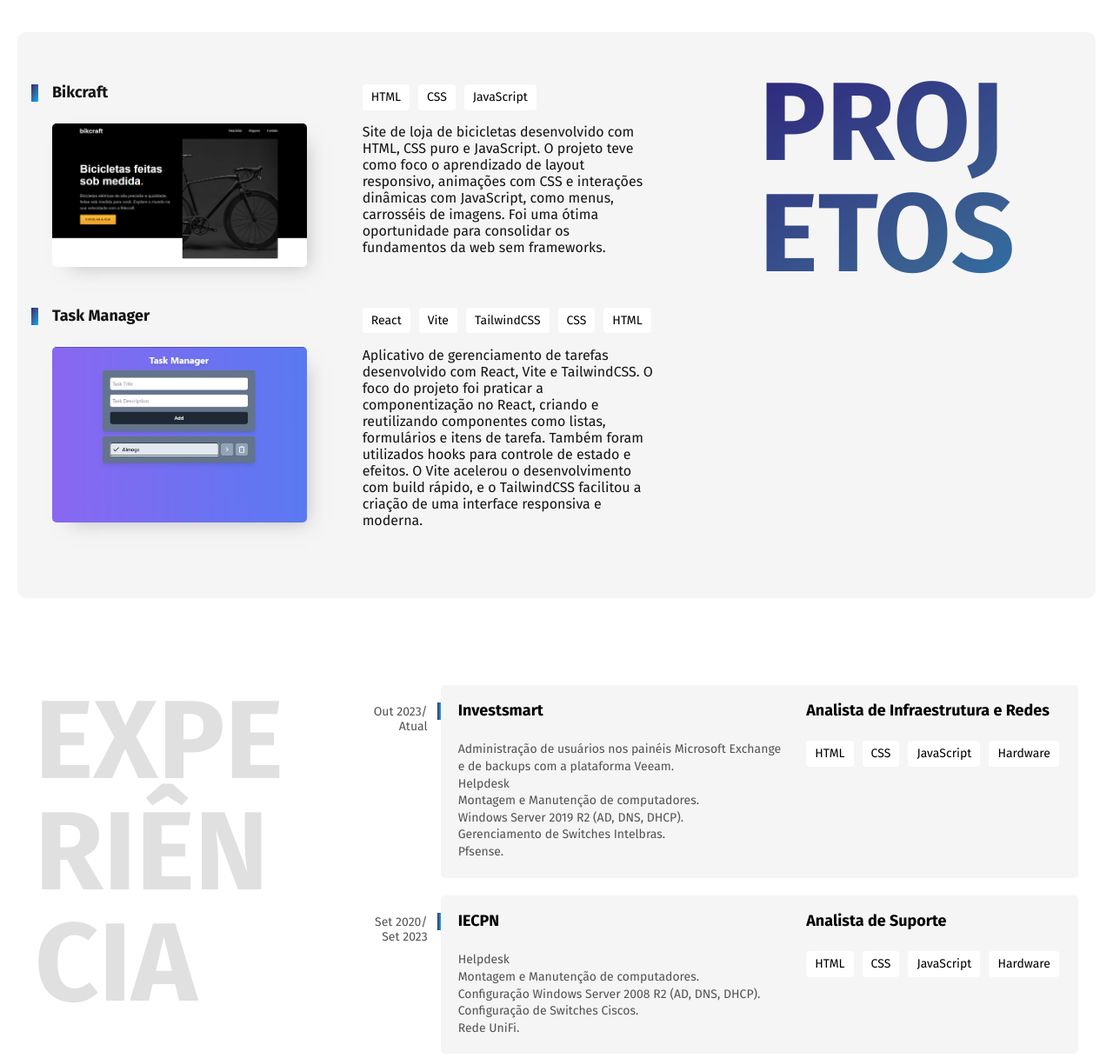
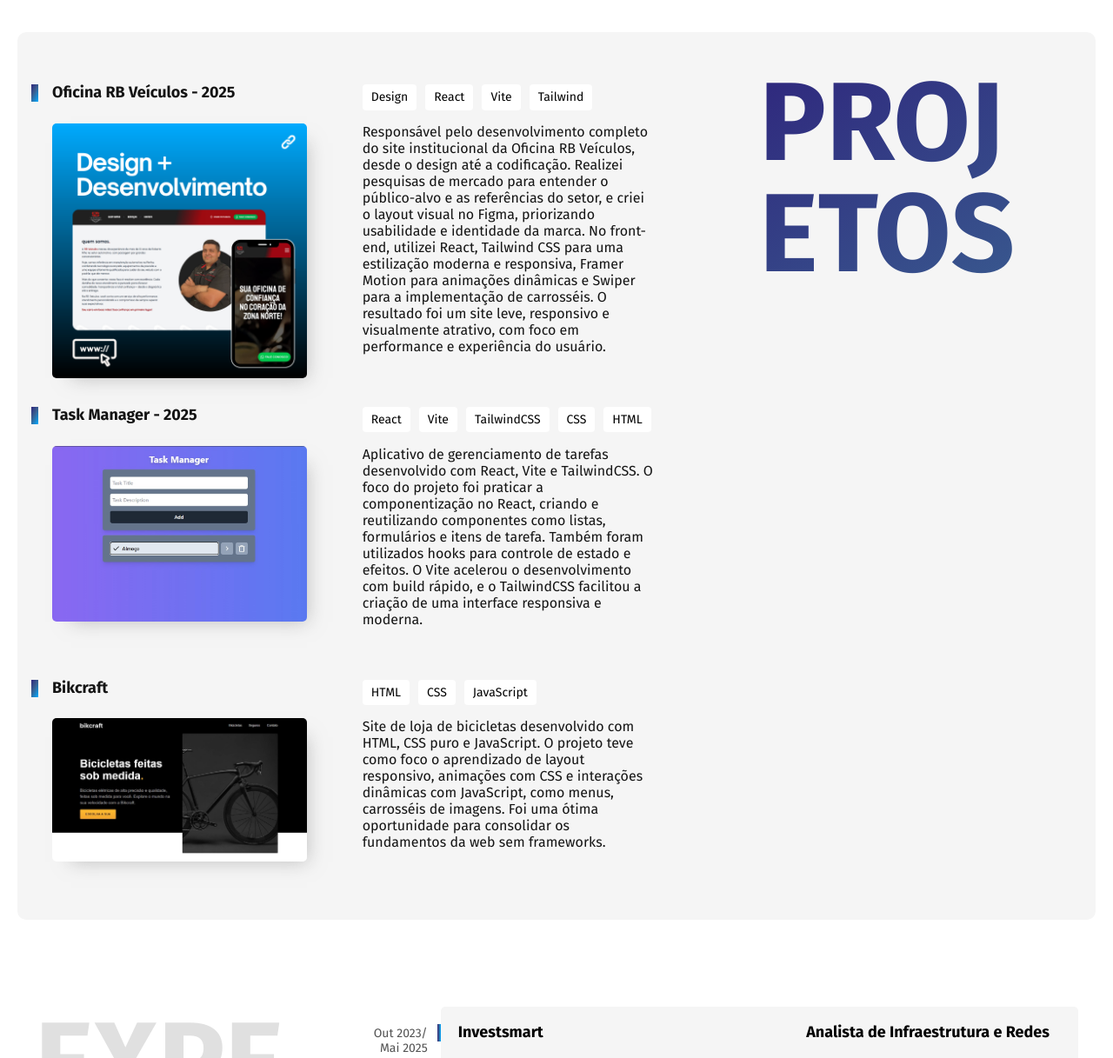
Before and after one commit to guilhermepsts/guilhermepsts.github.io, a plain HTML site: page index.html in a window 1280 px wide. Shown: the part 533-1750 px from the top of the page at 87% size. Drawn offline with Linux system fonts and the light colour scheme.

Commit message:
add projeto

```diff
--- a/css/projetos.css
+++ b/css/projetos.css
@@ -105,7 +105,7 @@
 }
 
 .projeto img:hover {
-	max-width: 45%;
+	max-width: 43%;
 	transition: 0.2s;
 }
 
--- a/index.html
+++ b/index.html
@@ -42,18 +42,19 @@
   <section class="projetos-section" id="projetos" aria-label="Projetos">
     <div class="projetos">
       <div class="projeto">
-        <h3 class="projeto-titulo">Bikcraft</h3>
+        <h3 class="projeto-titulo">Oficina RB Veículos - 2025</h3>
         <ul class="projeto-habilidades">
-          <li>HTML</li>
-          <li>CSS</li>
-          <li>JavaScript</li>
+          <li>Design</li>
+          <li>React</li>
+          <li>Vite</li>
+          <li>Tailwind</li>
         </ul>
-        <a href="./projeto-bikcraft/index.html" target="_blank"><img src="./img/sitebk-print.jpg" alt="Site Bikcraft" /></a>
-        <p>Site de loja de bicicletas desenvolvido com HTML, CSS puro e JavaScript. O projeto teve como foco o aprendizado de layout responsivo, animações com CSS e interações dinâmicas com JavaScript, como menus, carrosséis de imagens. Foi uma ótima oportunidade para consolidar os fundamentos da web sem frameworks.</p>
+        <a href="https://oficinarbveiculos.com/" target="_blank"><img src="/img/rb-veiculos.png" alt="Site Bikcraft" /></a>
+        <p>Responsável pelo desenvolvimento completo do site institucional da Oficina RB Veículos, desde o design até a codificação. Realizei pesquisas de mercado para entender o público-alvo e as referências do setor, e criei o layout visual no Figma, priorizando usabilidade e identidade da marca. No front-end, utilizei React, Tailwind CSS para uma estilização moderna e responsiva, Framer Motion para animações dinâmicas e Swiper para a implementação de carrosséis. O resultado foi um site leve, responsivo e visualmente atrativo, com foco em performance e experiência do usuário.</p>
       </div>
 
       <div class="projeto">
-        <h3 class="projeto-titulo">Task Manager</h3>
+        <h3 class="projeto-titulo">Task Manager - 2025</h3>
         <ul class="projeto-habilidades">
           <li>React</li>
           <li>Vite</li>
@@ -64,8 +65,21 @@
         <a href="https://aulao-react-six.vercel.app/" target="_blank"><img src="./img/task-manager.jpg" alt="" /></a>
         <p>Aplicativo de gerenciamento de tarefas desenvolvido com React, Vite e TailwindCSS. O foco do projeto foi praticar a componentização no React, criando e reutilizando componentes como listas, formulários e itens de tarefa. Também foram utilizados hooks para controle de estado e efeitos. O Vite acelerou o desenvolvimento com build rápido, e o TailwindCSS facilitou a criação de uma interface responsiva e moderna.</p>
       </div>
+      <div class="projeto">
+        <h3 class="projeto-titulo">Bikcraft</h3>
+        <ul class="projeto-habilidades">
+          <li>HTML</li>
+          <li>CSS</li>
+          <li>JavaScript</li>
+        </ul>
+        <a href="./projeto-bikcraft/index.html" target="_blank"><img src="./img/sitebk-print.jpg" alt="Site Bikcraft" /></a>
+        <p>Site de loja de bicicletas desenvolvido com HTML, CSS puro e JavaScript. O projeto teve como foco o aprendizado de layout responsivo, animações com CSS e interações dinâmicas com JavaScript, como menus, carrosséis de imagens. Foi uma ótima oportunidade para consolidar os fundamentos da web sem frameworks.</p>
+      </div>
     </div>
+
     <h2 class="subtitulo gradient">Projetos</h2>
+
+
   </section>
 
   <section class="experiencia" id="experiencia" aria-label="Experiência">
@@ -73,7 +87,7 @@
 
     <div>
       <div class="empresa">
-        <span class="empresa-ano">Out 2023/ Atual</span>
+        <span class="empresa-ano">Out 2023/ Mai 2025</span>
         <h3 class="empresa-titulo">Investsmart</h3>
         <span class="empresa-titulo">Analista de Infraestrutura e Redes</span>
         <p class="empresa-texto">
```
Also changed, not shown: img/rb-veiculos.png (added).
